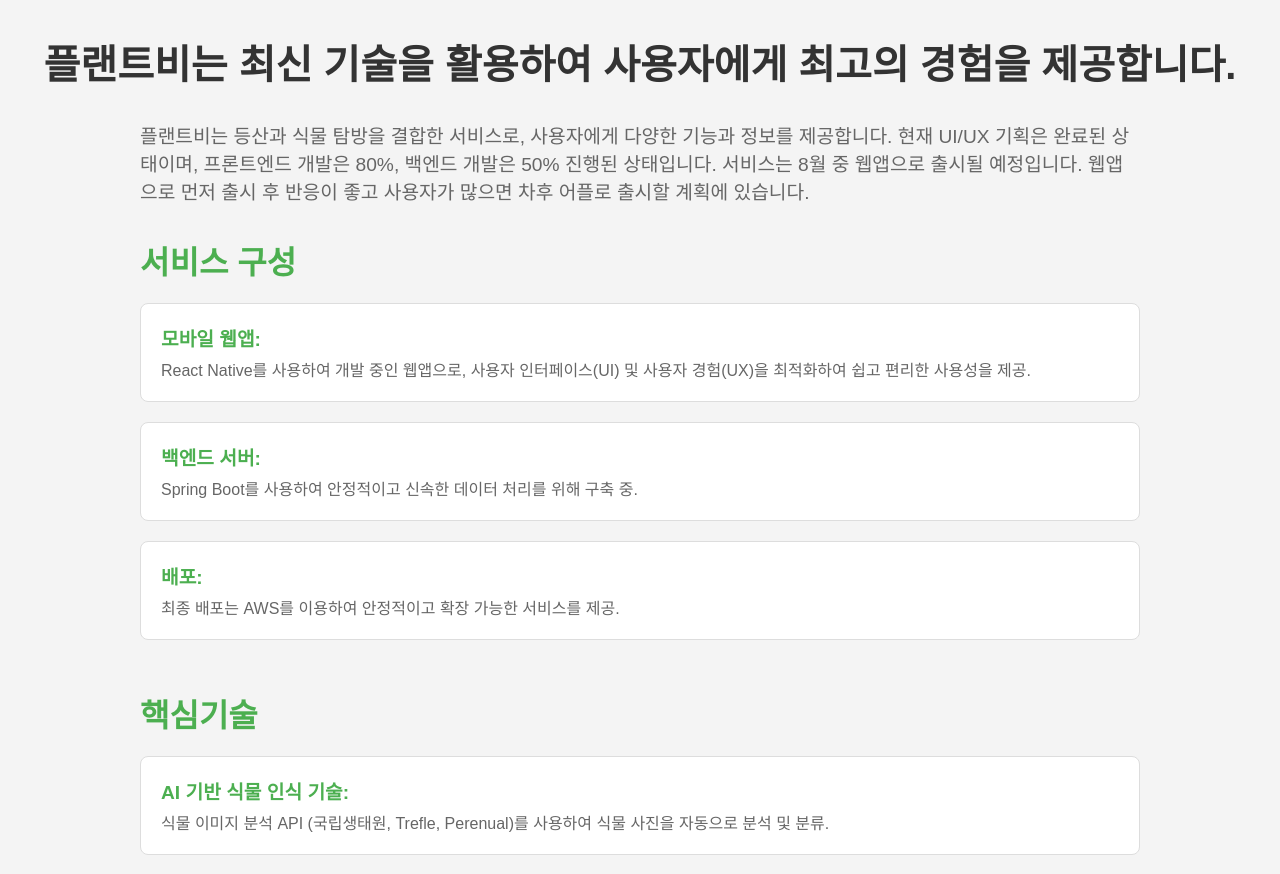
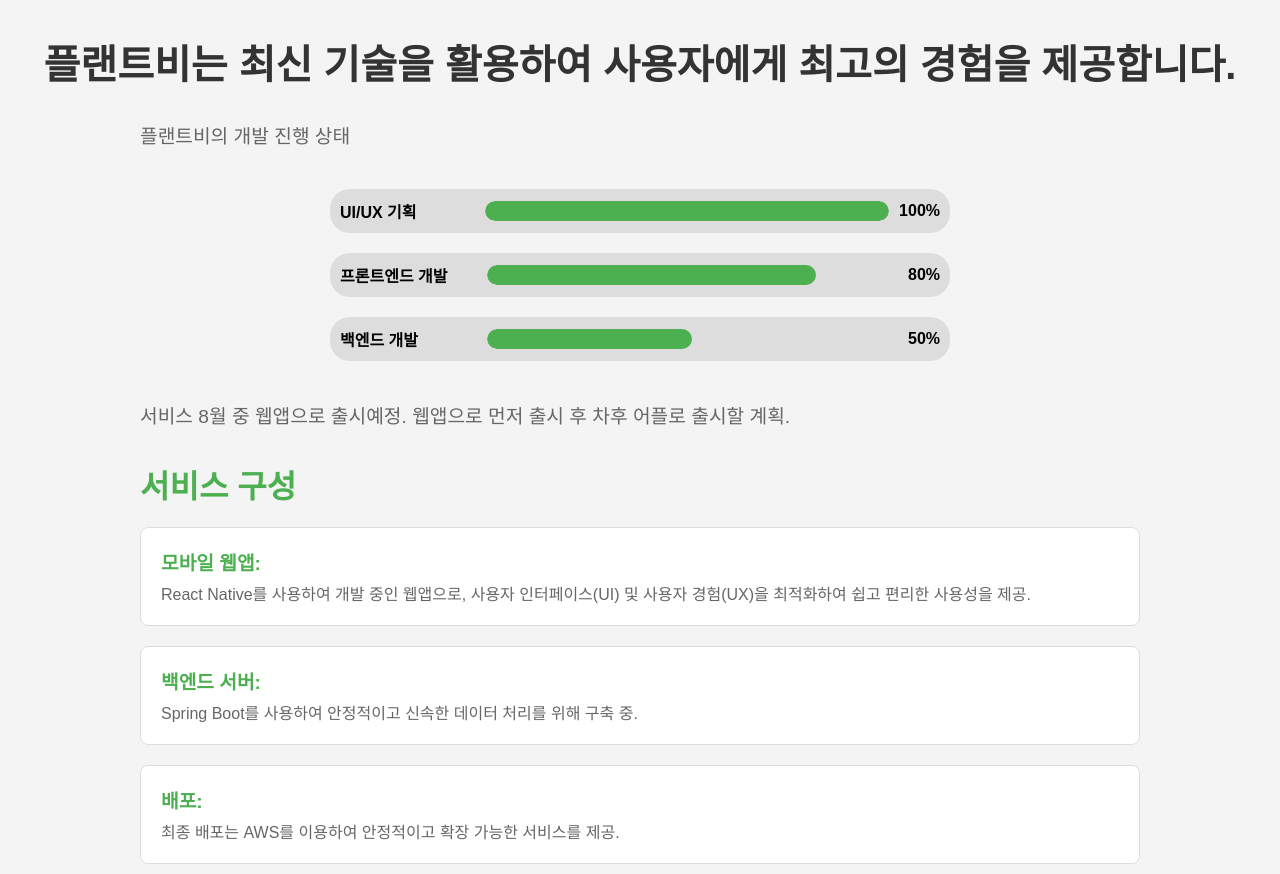
Before and after one commit to LeeMineo/PlantB, a React (Create React App) app in the folder front/: page / in a window 1280 px wide. Shown: the part 7220-8094 px from the top of the page. Built offline with nearby package versions, Linux system fonts and the light colour scheme; a web font is replaced by a local one.

Commit message:
다듬기

```diff
--- a/front/src/css/Tech.css
+++ b/front/src/css/Tech.css
@@ -32,6 +32,52 @@
 .tech-description.fade-in {
   opacity: 1;
   transform: translateY(0);
+}
+
+.progress-bars {
+  margin: 40px 0;
+  display: flex;
+  flex-direction: column;
+  align-items: center;
+  gap: 20px;
+}
+
+.progress-bar {
+  width: 80%;
+  max-width: 600px;
+  background-color: #ddd;
+  border-radius: 20px;
+  padding: 10px;
+  display: flex;
+  align-items: center;
+  justify-content: space-between;
+}
+
+.progress-bar-title {
+  font-size: 1em;
+  font-weight: bold;
+  flex: 1;
+}
+
+.progress {
+  flex: 3;
+  height: 20px;
+  background-color: #ddd;
+  border-radius: 10px;
+  overflow: hidden;
+  margin: 0 10px;
+}
+
+.progress-done {
+  background-color: #4CAF50;
+  height: 100%;
+  border-radius: 10px;
+  transition: width 1s ease-in-out;
+}
+
+.progress-percentage {
+  font-size: 1em;
+  font-weight: bold;
 }
 
 .tech-subsection {
--- a/front/src/sections/Tech.js
+++ b/front/src/sections/Tech.js
@@ -49,11 +49,39 @@
   const { ref: techRef, inView: techInView } = useInView({ triggerOnce: true });
 
   return (
-    <section id = "tech" className="tech-section">
+    <section id="tech" className="tech-section">
       <h2 className="tech-title">플랜트비는 최신 기술을 활용하여 사용자에게 최고의 경험을 제공합니다.</h2>
       <div className="tech-details">
         <p className={`tech-description ${serviceInView ? 'fade-in' : ''}`} ref={serviceRef}>
-          플랜트비는 등산과 식물 탐방을 결합한 서비스로, 사용자에게 다양한 기능과 정보를 제공합니다. 현재 UI/UX 기획은 완료된 상태이며, 프론트엔드 개발은 80%, 백엔드 개발은 50% 진행된 상태입니다. 서비스는 8월 중 웹앱으로 출시될 예정입니다. 웹앱으로 먼저 출시 후 반응이 좋고 사용자가 많으면 차후 어플로 출시할 계획에 있습니다.
+        플랜트비의 개발 진행 상태
+        </p>
+
+        <div className="progress-bars">
+          <div className="progress-bar">
+            <div className="progress-bar-title">UI/UX 기획</div>
+            <div className="progress">
+              <div className="progress-done" style={{ width: '100%' }}></div>
+            </div>
+            <div className="progress-percentage">100%</div>
+          </div>
+          <div className="progress-bar">
+            <div className="progress-bar-title">프론트엔드 개발</div>
+            <div className="progress">
+              <div className="progress-done" style={{ width: '80%' }}></div>
+            </div>
+            <div className="progress-percentage">80%</div>
+          </div>
+          <div className="progress-bar">
+            <div className="progress-bar-title">백엔드 개발</div>
+            <div className="progress">
+              <div className="progress-done" style={{ width: '50%' }}></div>
+            </div>
+            <div className="progress-percentage">50%</div>
+          </div>
+        </div>
+
+        <p className={`tech-description ${serviceInView ? 'fade-in' : ''}`} ref={serviceRef}>
+        서비스 8월 중 웹앱으로 출시예정. 웹앱으로 먼저 출시 후 차후 어플로 출시할 계획.
         </p>
 
         <div className="tech-subsection">
```
Lines whose indentation alone changed are shown as unchanged.
